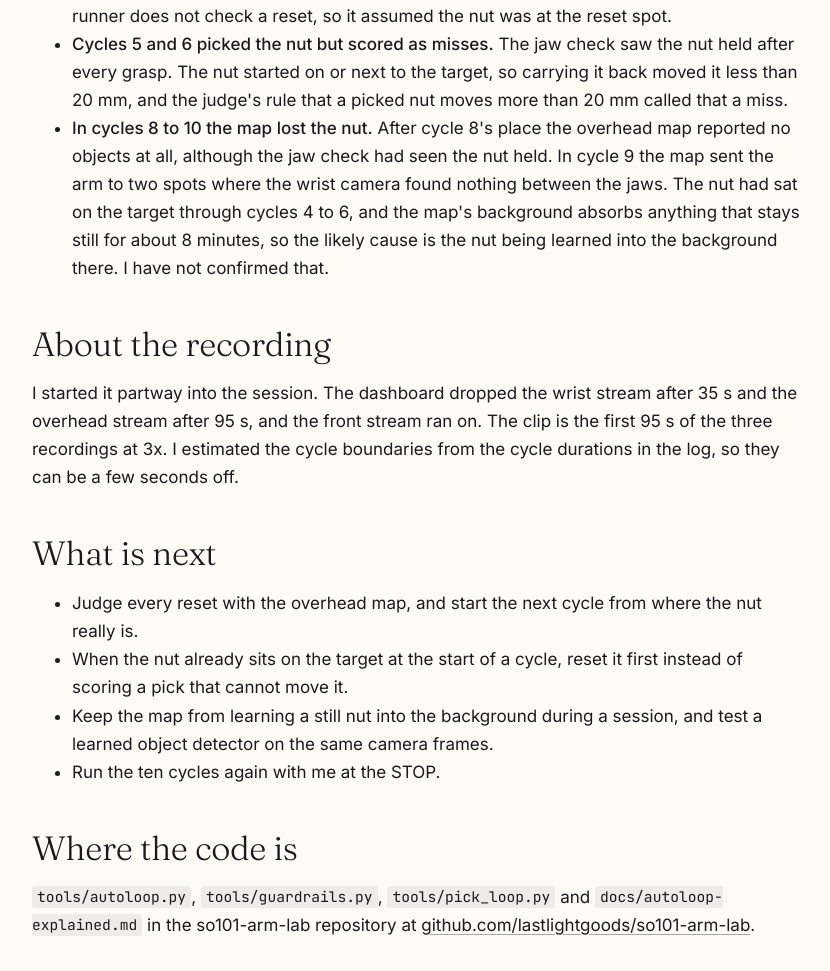
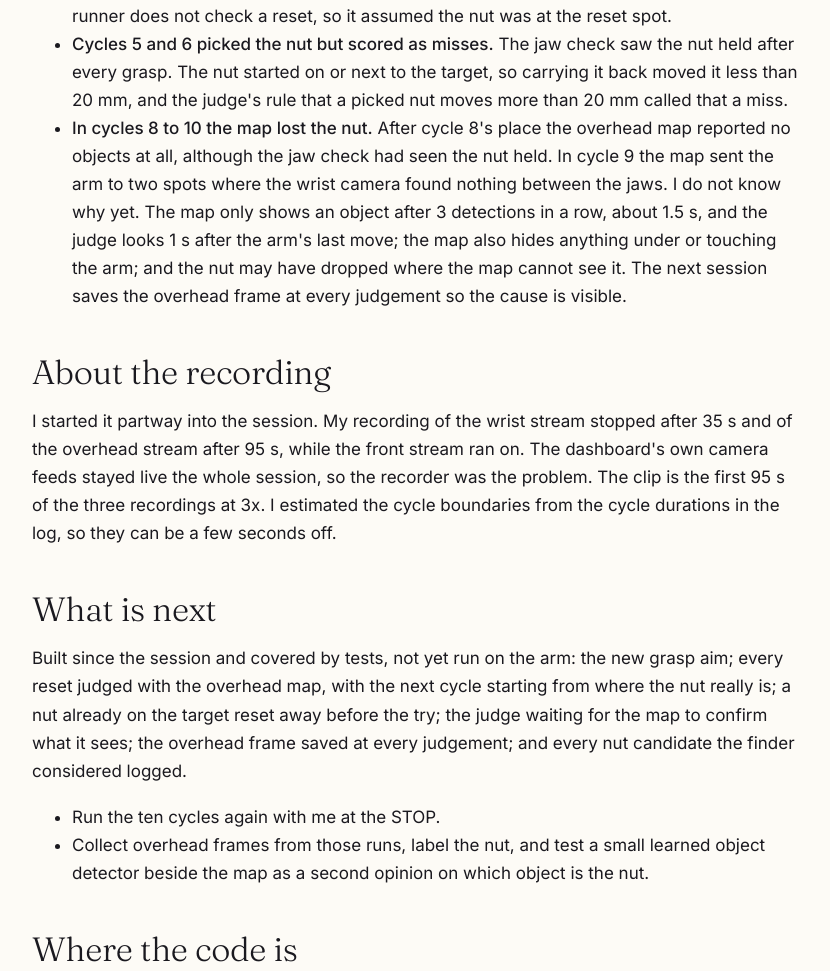
Before and after one commit to lastlightgoods/so101-arm-lab, a plain HTML site: page site/public/notes/practising-alone.html in a window 1280 px wide. Shown: the part 3769-4740 px from the top of the page, without its empty margins (64-894 px from the left). Drawn offline with Linux system fonts and the light colour scheme.

Commit message:
explainer: cycles 8-10 cause unknown (not background absorption); the recorder, not the dashboard, dropped streams; what is built since the session
Co-Authored-By: Claude Opus 5.5 <noreply@anthropic.com>

```diff
--- a/site/public/notes/practising-alone.html
+++ b/site/public/notes/practising-alone.html
@@ -113,17 +113,16 @@
           <li><strong>The fixed jaw came down on the nut.</strong> The SO-101 has one moving jaw and one fixed jaw, the thumb. The point I aimed was the fixed jaw's tip, where the jaws meet when they are closed, so the thumb landed on the nut. In some cycles it pushed the nut forward; in others it came down on top of it. Fixed after the session: the pick now aims the fixed jaw 10 mm behind the nut, along the direction the jaws open, so the nut sits inside the open gap.</li>
           <li><strong>Cycle 4's reset failed and nothing noticed.</strong> The wrist camera found no nut between the jaws on both tries, so the reset put nothing down and the nut stayed on the target. The runner does not check a reset, so it assumed the nut was at the reset spot.</li>
           <li><strong>Cycles 5 and 6 picked the nut but scored as misses.</strong> The jaw check saw the nut held after every grasp. The nut started on or next to the target, so carrying it back moved it less than 20 mm, and the judge's rule that a picked nut moves more than 20 mm called that a miss.</li>
-          <li><strong>In cycles 8 to 10 the map lost the nut.</strong> After cycle 8's place the overhead map reported no objects at all, although the jaw check had seen the nut held. In cycle 9 the map sent the arm to two spots where the wrist camera found nothing between the jaws. The nut had sat on the target through cycles 4 to 6, and the map's background absorbs anything that stays still for about 8 minutes, so the likely cause is the nut being learned into the background there. I have not confirmed that.</li>
+          <li><strong>In cycles 8 to 10 the map lost the nut.</strong> After cycle 8's place the overhead map reported no objects at all, although the jaw check had seen the nut held. In cycle 9 the map sent the arm to two spots where the wrist camera found nothing between the jaws. I do not know why yet. The map only shows an object after 3 detections in a row, about 1.5 s, and the judge looks 1 s after the arm's last move; the map also hides anything under or touching the arm; and the nut may have dropped where the map cannot see it. The next session saves the overhead frame at every judgement so the cause is visible.</li>
         </ul>
         <h2>About the recording</h2>
-        <p>I started it partway into the session. The dashboard dropped the wrist stream after 35 s and the overhead stream after 95 s, and the front stream ran on. The clip is the first 95 s of the three recordings at 3x. I estimated the cycle boundaries from the cycle durations in the log, so they can be a few seconds off.</p>
+        <p>I started it partway into the session. My recording of the wrist stream stopped after 35 s and of the overhead stream after 95 s, while the front stream ran on. The dashboard's own camera feeds stayed live the whole session, so the recorder was the problem. The clip is the first 95 s of the three recordings at 3x. I estimated the cycle boundaries from the cycle durations in the log, so they can be a few seconds off.</p>
 
         <h2>What is next</h2>
+        <p>Built since the session and covered by tests, not yet run on the arm: the new grasp aim; every reset judged with the overhead map, with the next cycle starting from where the nut really is; a nut already on the target reset away before the try; the judge waiting for the map to confirm what it sees; the overhead frame saved at every judgement; and every nut candidate the finder considered logged.</p>
         <ul>
-          <li>Judge every reset with the overhead map, and start the next cycle from where the nut really is.</li>
-          <li>When the nut already sits on the target at the start of a cycle, reset it first instead of scoring a pick that cannot move it.</li>
-          <li>Keep the map from learning a still nut into the background during a session, and test a learned object detector on the same camera frames.</li>
           <li>Run the ten cycles again with me at the STOP.</li>
+          <li>Collect overhead frames from those runs, label the nut, and test a small learned object detector beside the map as a second opinion on which object is the nut.</li>
         </ul>
         <h2>Where the code is</h2>
         <p><code>tools/autoloop.py</code>, <code>tools/guardrails.py</code>, <code>tools/pick_loop.py</code> and <code>docs/autoloop-explained.md</code> in the so101-arm-lab repository at <a href="https://github.com/lastlightgoods/so101-arm-lab">github.com/lastlightgoods/so101-arm-lab</a>.</p>
```
Also changed, not shown: 1 other file.
